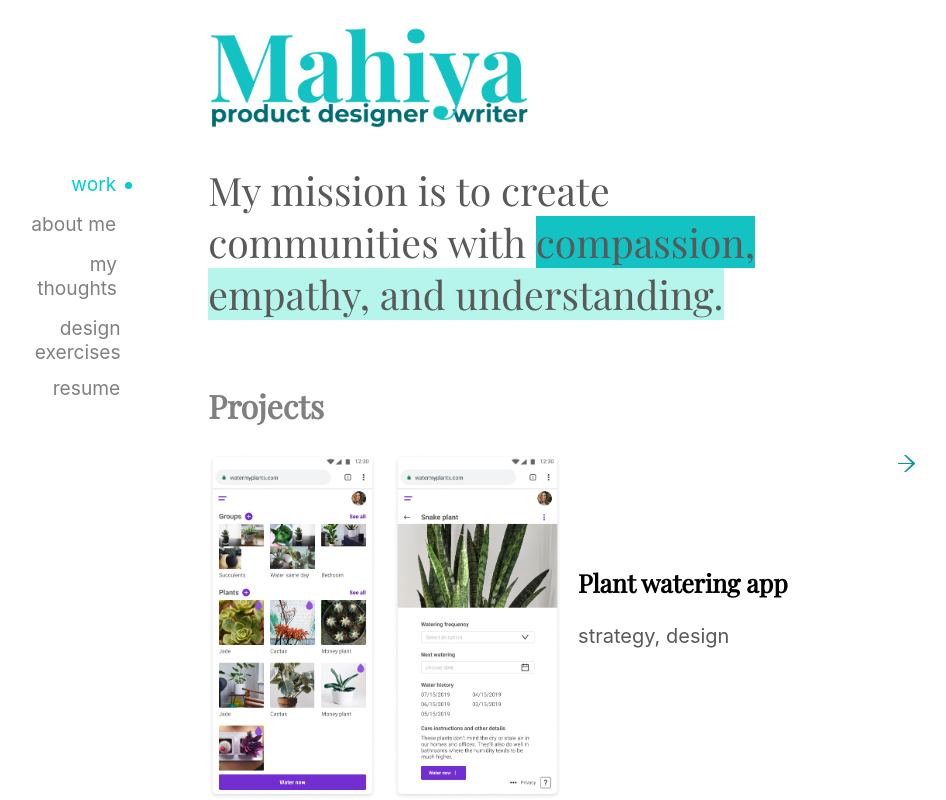
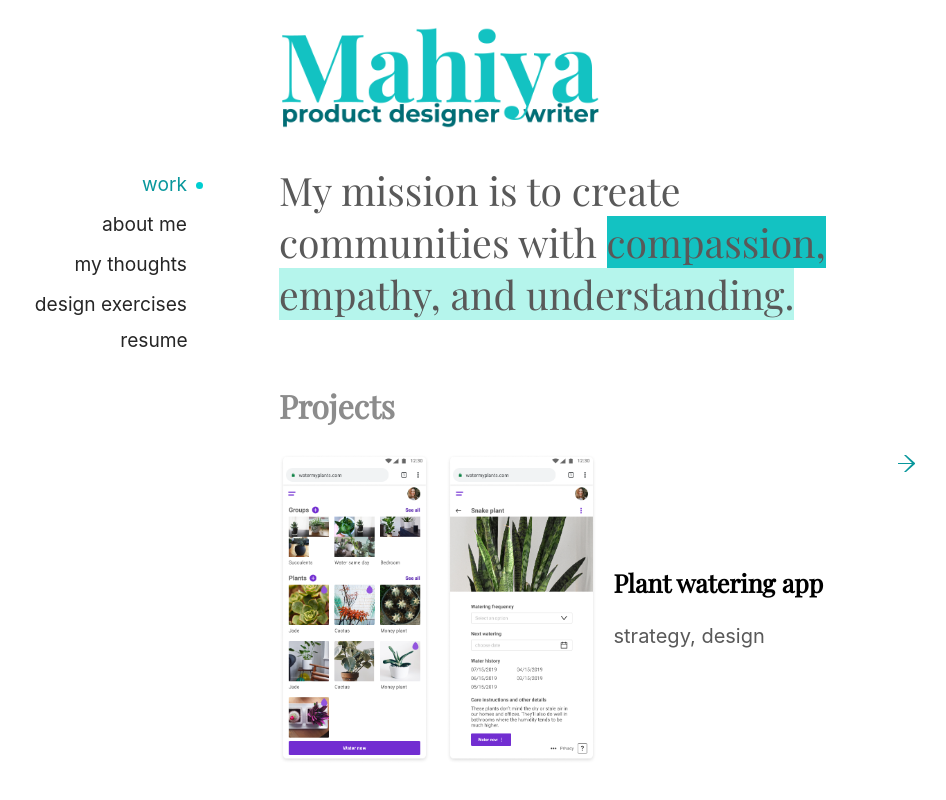
Before and after one commit to vishalicious213/mahiya, a React (Create React App) app: page / in a window 1280 px wide. Shown: the top 800 px of the page, without its empty margins (179-1125 px from the left). Built offline with nearby package versions, Linux system fonts and the light colour scheme.

Commit message:
changed grid-area from 9 col to 10 to accommodate additional sidebar spacing

```diff
--- a/src/App.css
+++ b/src/App.css
@@ -11,7 +11,7 @@
 }
 .content {
   grid-area: main;
-  margin-left: 1rem;
+  /* margin-left: 1rem; */
   /* background: pink; */
 }
 .sidebar {
@@ -22,7 +22,6 @@
 }
 
 .wrapper {
-  /* border: 1px solid red; */
   max-width: 910px;
   display: grid;
   /* grid-auto-rows: minmax(100px, auto); */
@@ -36,11 +35,11 @@
 
 @media (min-width: 768px) {
   .wrapper {
-      grid-template-columns: repeat(9, 1fr);
+      grid-template-columns: repeat(10, 1fr);
       grid-template-areas:
-        "sd sd hd   hd   hd   hd   hd   hd   hd"
-        "sd sd main main main main main main main"
-        "sd sd ft   ft   ft   ft   ft   ft   ft";
+        "sd sd sd hd   hd   hd   hd   hd   hd   hd"
+        "sd sd sd main main main main main main main"
+        "sd sd sd ft   ft   ft   ft   ft   ft   ft";
   }
 
   .header, .content {
--- a/src/index.css
+++ b/src/index.css
@@ -1,6 +1,12 @@
 :root {
   --text-color: #595959;
   --text-color-darker: #262626;
+
+  --green1: #13C2C2; /* lighter */
+  --green2: #08979C; /* darker */
+  --grey1: #8C8C8C; /* lighter */
+  --grey2: #595959; /* medium */
+  --grey3: #262626; /* darker */
 }
 
 body {
--- a/src/styles/projects.css
+++ b/src/styles/projects.css
@@ -1,7 +1,8 @@
 #projects {
     display: flex;
     justify-content: flex-start;
-    max-width: 48rem;
+    /* max-width: 48rem; */
+    width: 100%;
   }
 
   #highlight {
@@ -16,7 +17,7 @@
     font-family: 'Playfair Display', serif;
     font-size: 2rem;
     font-weight: 700;
-    color: gray;
+    color: var(--grey1);
     margin-top: 4rem;
   }
 
@@ -60,10 +61,10 @@
 
   .project-role {
     font-size: 1.25rem;
-    color: #595959;
+    color: var(--grey2);
   }
 
   .fa-arrow-right {
-    color: darkturquoise;
+    color: var(--green2);
     font-size: 1.75rem;
   }
--- a/src/styles/sidebar.css
+++ b/src/styles/sidebar.css
@@ -13,16 +13,16 @@
 
   .activeMenu {
     margin: 0;
-    color: darkturquoise;
+    color: var(--green2);
   }
 
   .inactiveMenu {
     margin: 0;
-    color: gray;
+    color: var(--grey3);
   }
 
   .side-menu-item:hover, .inactiveMenu:hover {
-    color: darkturquoise;
+    color: var(--green1);
     transition-duration: 1s;
   }
 
@@ -31,25 +31,23 @@
   }
 
   .side-spacer {
-    /* margin-right: 3.5rem; */
-    padding-right: 1rem;
-    /* background: black; */
+    padding-right: 1.2rem;
   }
 
   @media (min-width: 768px) {
     #sidebar {
       display: block;
-      margin-right: 2rem;
+      /* margin-right: 2rem; */
       position: sticky;
       top: 0rem;
       height: 100vh;
-      /* margin-top: 2.5rem; */
       padding-top: 10.5rem;
+      padding-right: 2rem;
     }
 
     .side-menu-item {
       text-align: right;
-      color: gray;
+      color: var(--grey3);
       font-size: .9rem;
       margin-bottom: .5rem;
       margin-right: 2.5rem;
@@ -61,12 +59,12 @@
 
     .activeMenu {
       margin: .25rem;
-      color: darkturquoise;
+      color: var(--green2);
     }
 
     .inactiveMenu {
       margin: .25rem;
-      color: gray;
+      color: var(--grey3);
     }
 
     .active {
@@ -103,24 +101,24 @@
     #sidebar-bottom-button-container > p {
       margin-right: .25rem;
       margin-left: .5rem;
-      color: gray;
+      color: var(--grey3);
       font-size: 1.25rem;
       transition-duration: 1s;
     }
 
     #sidebar-bottom-button-container > p:hover {
-      color: darkturquoise;
+      color: var(--green1);
     }
 
     .side-menu-arrow {
-      border: 1px solid var(--text-color);
+      border: 1px solid var(--grey2);
       border-radius: 50%;
       padding: .5rem;
       transition-duration: 1s;
     }
 
     .side-menu-arrow:hover {
-      border: 1px solid darkturquoise;
+      border: 1px solid var(--green1);
     }
   }
 
```
Also changed, not shown: 1 other file (tests, documents, lock files or other folders).
